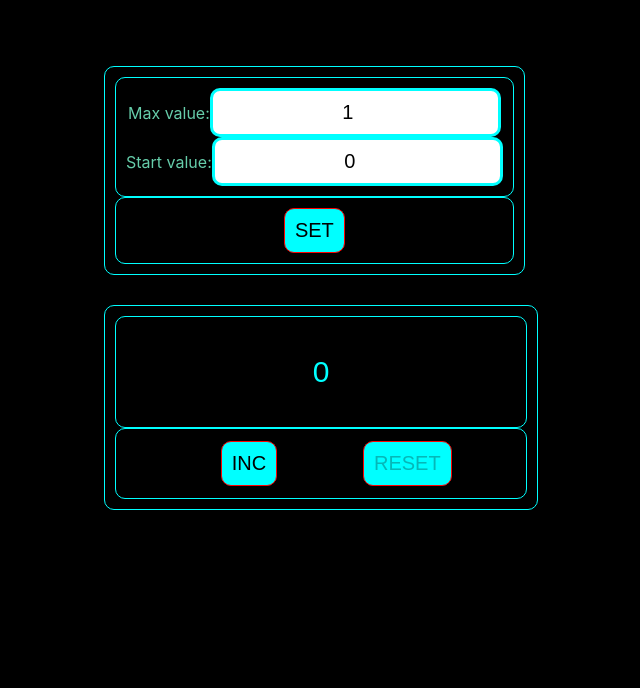
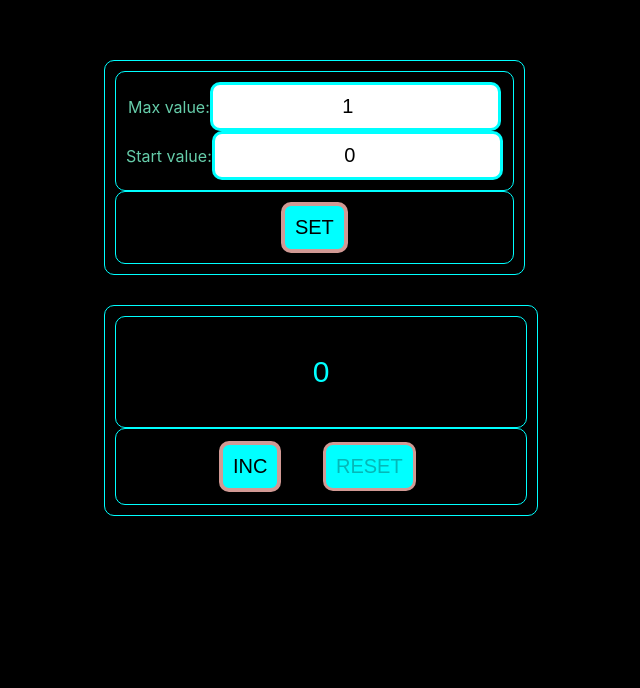
Before and after one commit to Chernik1991/counter2, a React (Create React App) app: page / in a window 1280 px wide. Shown: the part 112-800 px from the top of the page, without its empty margins (319-959 px from the left). Built offline with nearby package versions, Linux system fonts and the light colour scheme.

Commit message:
Counter 25.08.22 finish, all work refactor, button click

```diff
--- a/src/component/Count.module.css
+++ b/src/component/Count.module.css
@@ -7,22 +7,25 @@
   vertical-align: top
 
 }
-.Button1{
-  border: 1px solid red;
+.Button{
+  border: 4px solid hsl(5, 40%, 70%);
   padding: 10px;
   border-radius: 10px;
   background-color: aqua;
   margin-right: 40px;
-  font-size: 20px
-;
+  font-size: 20px;
 }
-.Button2{
-  border: 1px solid red;
-  padding: 10px;
-  border-radius: 10px;
-  background-color: aqua;
-  margin-left: 40px;
-  font-size: 20px
+.Button:active { /* Добавляем псевдокласс :active */
+  box-shadow: 0 0 hsl(0, 98%, 49%); /* Уменьшаем тень */
+  border: 3px solid hsl(5, 40%, 70%); /* Уменьшаем толщину рамки */
+  background: linear-gradient(top, hsl(0, 90%, 90%), hsl(0, 100%, 50%) 90%);
+  background: -webkit-linear-gradient(top, hsl(0, 90%, 90%), hsl(0, 100%, 50%) 90%); /* Изменяем значения линейного градиента */
+}
+.Button:disabled { /* Добавляем псевдокласс :active */
+  box-shadow: 0 0 hsl(178, 98%, 49%); /* Уменьшаем тень */
+  border: 3px solid hsl(5, 40%, 70%); /* Уменьшаем толщину рамки */
+  /*background: linear-gradient(top, hsl(0, 90%, 90%), hsl(0, 100%, 50%) 90%);*/
+  /*background: -webkit-linear-gradient(top, hsl(0, 90%, 90%), hsl(0, 100%, 50%) 90%); !* Изменяем значения линейного градиента *!*/
 }
 .Input{
   border: 1px solid aqua;
--- a/src/component/Count.tsx
+++ b/src/component/Count.tsx
@@ -32,14 +32,14 @@ export const Count = (props: CountPropsType) => {
                         <Button
                             disable={(props.value === props.maxValue)||(props.mistake==='Incorrect value')}
                             callback={props.inc}
-                            className={s.Button1}
+                            className={s.Button}
                             name={'INC'}/>
                     </div>
                     <div className={s.ButtonLi}>
                         <Button
                             disable={props.value === props.minValue}
                             callback={props.reset}
-                            className={s.Button2}
+                            className={s.Button}
                             name={'RESET'}/>
                     </div>
                 </div>
--- a/src/component/Set.module.css
+++ b/src/component/Set.module.css
@@ -8,12 +8,23 @@
 
 }
 .Button {
-    border: 1px solid red;
+    border: 4px solid hsl(5, 40%, 70%);
     padding: 10px;
     border-radius: 10px;
     background-color: aqua;
     font-size: 20px;
-
+}
+.Button:active { /* Добавляем псевдокласс :active */
+    box-shadow: 0 0 hsl(0, 98%, 49%); /* Уменьшаем тень */
+    border: 3px solid hsl(5, 40%, 70%); /* Уменьшаем толщину рамки */
+    background: linear-gradient(top, hsl(0, 90%, 90%), hsl(0, 100%, 50%) 90%);
+    background: -webkit-linear-gradient(top, hsl(0, 90%, 90%), hsl(0, 100%, 50%) 90%); /* Изменяем значения линейного градиента */
+}
+.Button:disabled { /* Добавляем псевдокласс :active */
+    box-shadow: 0 0 hsl(178, 98%, 49%); /* Уменьшаем тень */
+    border: 3px solid hsl(5, 40%, 70%); /* Уменьшаем толщину рамки */
+    /*background: linear-gradient(top, hsl(0, 90%, 90%), hsl(0, 100%, 50%) 90%);*/
+    /*background: -webkit-linear-gradient(top, hsl(0, 90%, 90%), hsl(0, 100%, 50%) 90%); !* Изменяем значения линейного градиента *!*/
 }
 .Input {
     border: 3px solid aqua;
```
